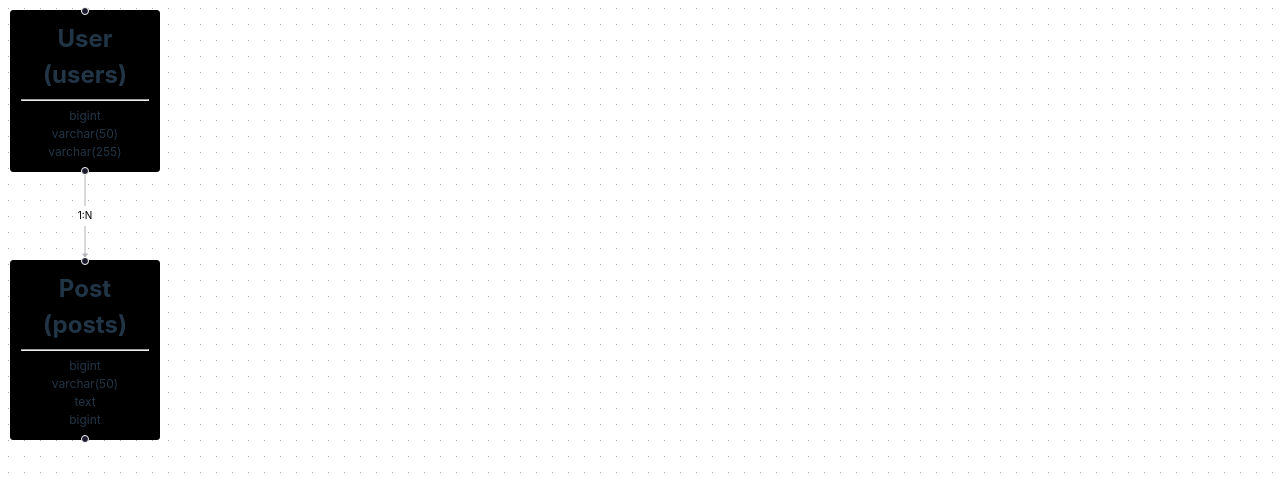
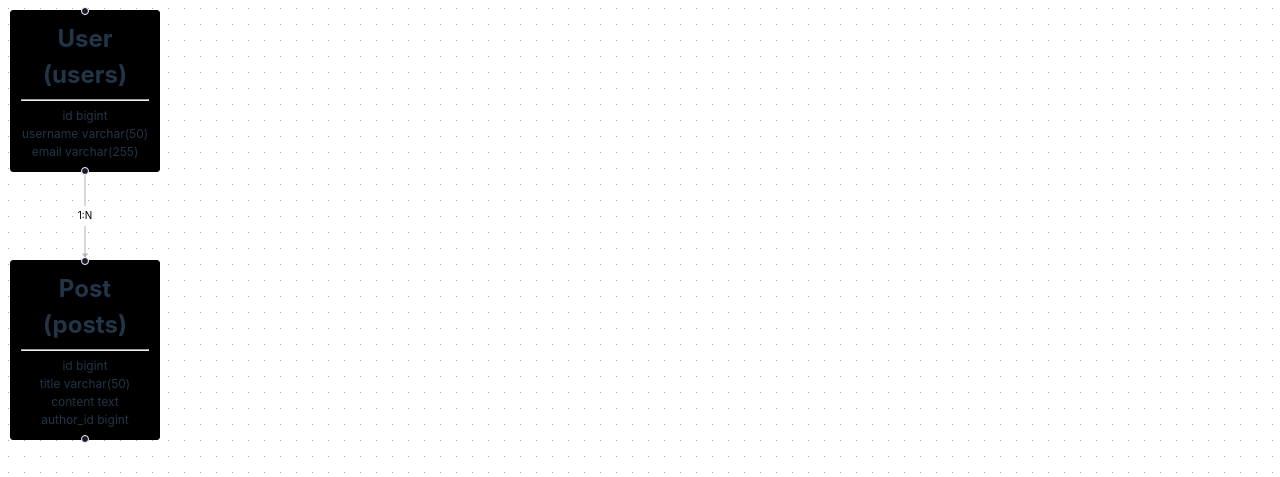
Before and after one commit to dohapark81/openerd-web, a React (Vite) app: page / in a window 1280 px wide. Shown: the top 477 px of the page. Built offline with nearby package versions, Linux system fonts and the light colour scheme.

Commit message:
Table Column 스키마 변경 (columns가 배열로 들어가도록... 어차피 순서가 필요)

```diff
--- a/src/components/Canvas/index.tsx
+++ b/src/components/Canvas/index.tsx
@@ -78,22 +78,25 @@ const tables = [
     logical_name: 'User',
     charset: 'utf8mb4',
     collate: 'utf8mb4_unicode_ci',
-    column: {
-      id: {
+    columns: [
+      {
+        name: 'id',
         type: 'bigint',
         unsigned: true,
         auto_increment: true,
         null: false
       },
-      username: {
+      {
+        name: 'username',
         type: 'varchar(50)',
         null: false
       },
-      email: {
+      {
+        name: 'email',
         type: 'varchar(255)',
         null: false
       }
-    },
+    ],
     index: {
       idx_username: {
         columns: ['username'],
@@ -113,27 +116,31 @@ const tables = [
     logical_name: 'Post',
     charset: 'utf8mb4',
     collate: 'utf8mb4_unicode_ci',
-    column: {
-      id: {
+    columns: [
+      {
+        name: 'id',
         type: 'bigint',
         unsigned: true,
         auto_increment: true,
         null: false
       },
-      title: {
+      {
+        name: 'title',
         type: 'varchar(50)',
         null: false
       },
-      content: {
+      {
+        name: 'content',
         type: 'text',
         null: false
       },
-      author_id: {
+      {
+        name: 'author_id',
         type: 'bigint',
         unsigned: true,
         null: false
       }
-    },
+    ],
     index: {
       idx_username: {
         columns: ['id'],
--- a/src/components/Node/Node.tsx
+++ b/src/components/Node/Node.tsx
@@ -15,8 +15,8 @@ export default function Node({ table }: { table: Table }) {
     <>
       <span onClick={handleClick} style={{fontSize: '2.0em'}}><strong>{table.logical_name} ({table.name})</strong></span>
       <hr />
-      {Object.entries(table.column).map(([key, value]) => (
-        <EditableField key={key} value={value.type} onSave={handleSave} />
+      {table.columns.map((column) => (
+        <EditableField key={column.name} value={column.name + ' ' + column.type} onSave={handleSave} />
       ))}
     </>
   );
```
Also changed, not shown: src/types/schema.ts (+9 -3 lines), 1 other file (tests, documents, lock files or other folders).
